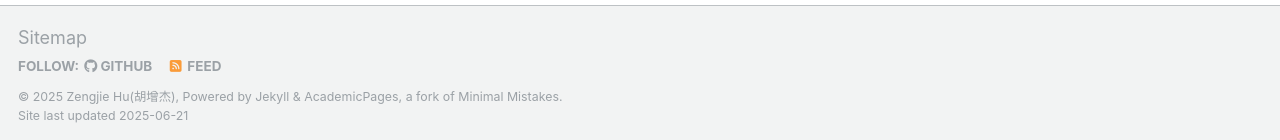
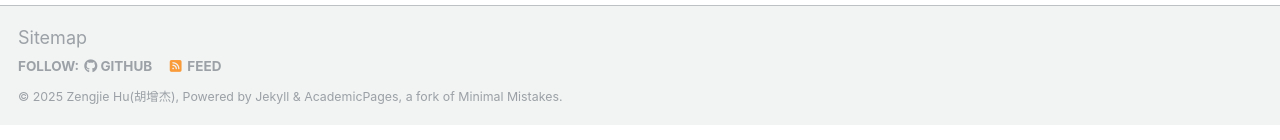
Before and after one commit to FloSophorae/FloSophorae.github.io, a Jekyll site: the page built from _pages/about.md, in a window 1280 px wide and 900 px high, scrolled down 2636 px. Shown: the part 757-897 px from the top of the window. Built offline with Jekyll 4.4.1, drawn with Linux system fonts in a browser that asks for light colours.

Commit message:
update config.yaml

```diff
--- a/_includes/footer.html
+++ b/_includes/footer.html
@@ -19,7 +19,11 @@
 </div>
 {% endif %}
 
-<div class="page__footer-copyright">
+<!-- <div class="page__footer-copyright">
   &copy; {{ site.time | date: '%Y' }} {{ site.name | default: site.title }}, {{ site.data.ui-text[site.locale].powered_by | default: "Powered by" }} <a href="http://jekyllrb.com" rel="nofollow">Jekyll</a> &amp; <a href="https://github.com/academicpages/academicpages.github.io">AcademicPages</a>, a fork of <a href="https://mademistakes.com/work/minimal-mistakes-jekyll-theme/" rel="nofollow">Minimal Mistakes</a>.<br />
   Site last updated {{ "now" | date: '%Y-%m-%d' %}}
+</div> -->
+
+<div class="page__footer-copyright">
+  &copy; {{ site.time | date: '%Y' }} {{ site.name | default: site.title }}, {{ site.data.ui-text[site.locale].powered_by | default: "Powered by" }} <a href="http://jekyllrb.com" rel="nofollow">Jekyll</a> &amp; <a href="https://github.com/academicpages/academicpages.github.io">AcademicPages</a>, a fork of <a href="https://mademistakes.com/work/minimal-mistakes-jekyll-theme/" rel="nofollow">Minimal Mistakes</a>.
 </div>
```
